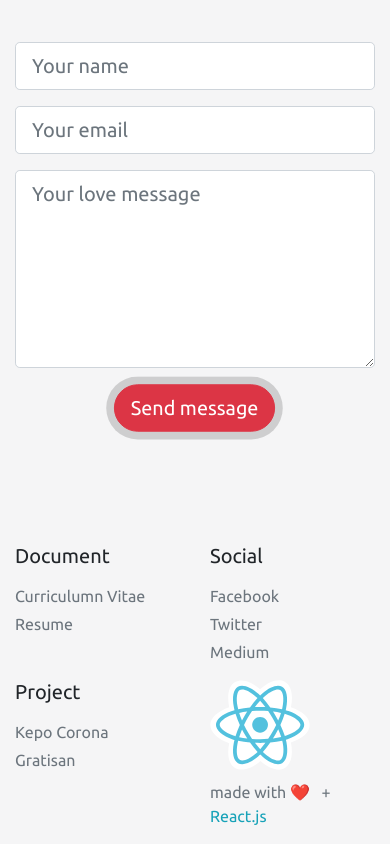
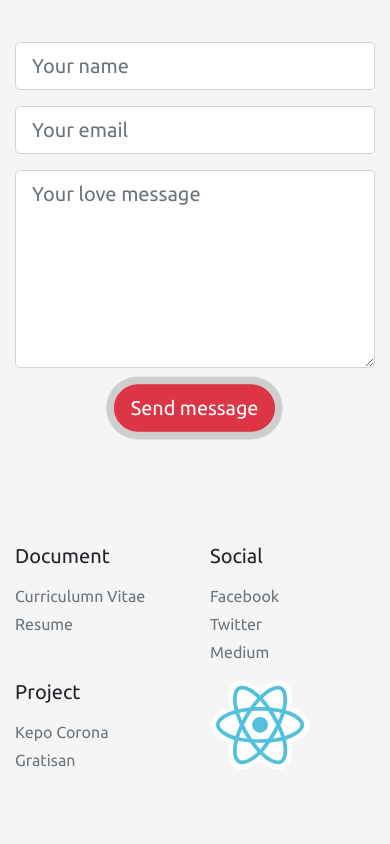
Before and after one commit to thexdev/the-purple, a React (Create React App) app: page / in a window 390 px wide. Shown: the part 6041-6885 px from the top of the page. After the commit the page ends 6829 px from the top, so only its background shows below. Built offline with nearby package versions, Linux system fonts and the light colour scheme; no server answers.

Commit message:
added visibility to "p" element

```diff
--- a/src/components/footer/made-with-react.js
+++ b/src/components/footer/made-with-react.js
@@ -1,6 +1,6 @@
-import React, { memo } from "react";
-import Emoji from "components/emoji";
-import ReactLogo from "assets/images/logo/react.svg";
+import React, { memo } from 'react';
+import Emoji from 'components/emoji';
+import ReactLogo from 'assets/images/logo/react.svg';
 
 const MadeWithReact = () => {
   return (
@@ -12,8 +12,8 @@ const MadeWithReact = () => {
         width="100"
         height="100"
       />
-      <p className="text-md-center text-secondary">
-        made with <Emoji label="love" symbol="❤️" /> +{" "}
+      <p className="d-none d-md-block text-md-center text-secondary">
+        made with <Emoji label="love" symbol="❤️" /> +{' '}
         <span className="text-info">React.js</span>
       </p>
     </>
```
